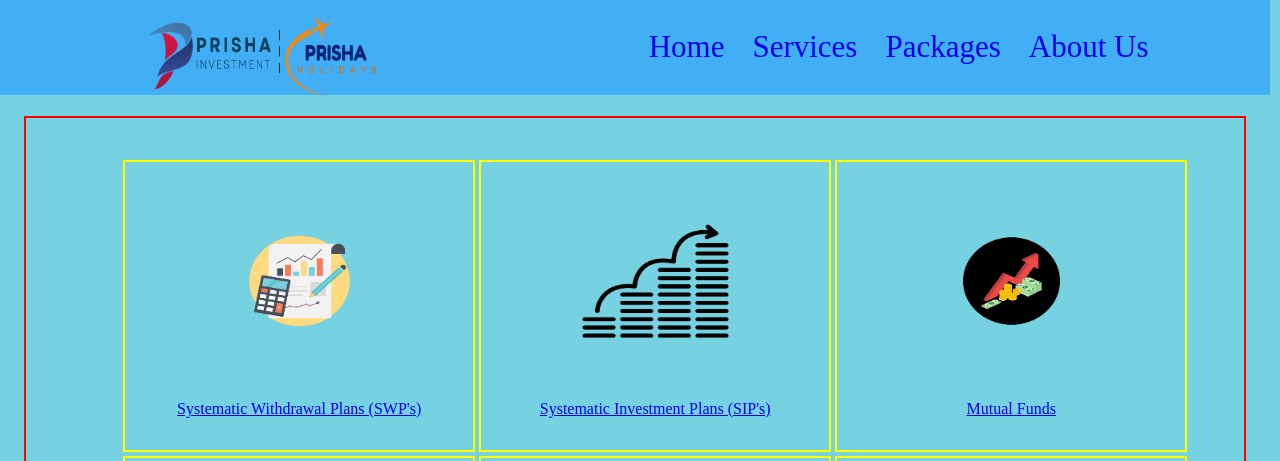
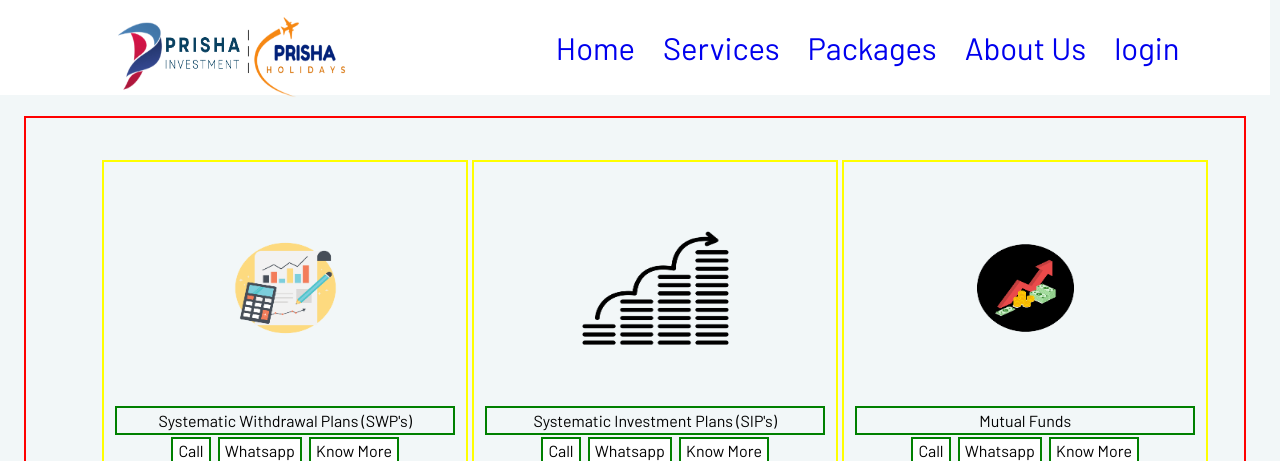
Before and after one commit to punit7-os/project-pri-inv-tra, a Django app: page /appoffin/services in a window 1280 px wide. Shown: the top 461 px of the page. Run offline with Django 4.2, Linux system fonts and the light colour scheme; data comes from the database, SQL or seed files in the repository.

Commit message:
login page added and signup, users db is not ready yet

```diff
--- a/fintra/appoffin/templates/appoffin/services.html
+++ b/fintra/appoffin/templates/appoffin/services.html
@@ -17,17 +17,31 @@
         }
         .serv_main_box{
             border:2px solid yellow;
-            height: 280px;
+            height: 348px;
             width: 340px;
             margin: 2px;
-            padding:4px;
+            padding: 11px;
             display:inline-block;
             justify-content:center;
             align-items:center;
-            text-
+
         }
-        .serv_main_box a{
-            margin:40px;
+        .serv_main_box > a{
+            display: flex;
+            justify-content: center;
+            align-items: center;
+            height: 25px;
+            border: 2px solid green;
+            text-decoration: none;
+            color: black;
+        }
+        .serv_main_box a:hover {
+            display: flex;
+            justify-content: center;
+            align-items: center;
+            height: 25px;
+            border: 2px solid green;
+            color: green;
         }
 
          .serv_main_box img{
@@ -35,6 +49,57 @@
                 width: 251px;
             height: 226px;
             }
+            .serv_main_box > a:nth-last-child(1):link, .serv_main_box > a:nth-last-child(1):visited {
+                background-color: white;
+                color: black;
+                border: 2px solid green;
+                padding: 2px 5px;
+                text-align: center;
+                text-decoration: none;
+                display: inline-block;
+                margin: 2px;
+              }
+
+              .serv_main_box > a:nth-last-child(1):hover, .serv_main_box > a:nth-last-child(1):active {
+                background-color: green;
+                color: white;
+              }
+
+              .serv_main_box > a:nth-last-child(2):link, .serv_main_box > a:nth-last-child(2):visited {
+                background-color: white;
+                color: black;
+                border: 2px solid green;
+                padding: 2px 5px;
+                text-align: center;
+                text-decoration: none;
+                display: inline-block;
+                margin: 2px;
+              }
+
+              .serv_main_box > a:nth-last-child(2):hover, .serv_main_box > a:nth-last-child(2):active {
+                background-color: green;
+                color: white;
+              }
+
+
+              .serv_main_box > a:nth-last-child(3):link, .serv_main_box > a:nth-last-child(3):visited {
+                background-color: white;
+                color: black;
+                border: 2px solid green;
+                padding: 2px 5px;
+                text-align: center;
+                text-decoration: none;
+                display: inline-block;
+                margin: 2px;
+              }
+
+              .serv_main_box > a:nth-last-child(3):hover, .serv_main_box > a:nth-last-child(3):active {
+                background-color: green;
+                color: white;
+              }
+
+
+
         {% endblock %}
 
 
@@ -51,6 +116,9 @@
                         <li class="serv_main_box">
                         <img src="/static/{{ detail.logos }}" placeholder="Service" >
                     <a href="/appoffin/know-more/{{ detail.id }}">{{ detail.service_title }}</a>
+                    <a href="#" target="_blank">Call</a>
+                    <a href="#" target="_blank">Whatsapp</a>
+                    <a href="#" target="_blank">Know More</a>
                     {% endfor %}
                     </li>
                 <!-- </div> -->
--- a/fintra/fintra/templates/base.html
+++ b/fintra/fintra/templates/base.html
@@ -1,7 +1,14 @@
 {% include 'header.html' %}
+<head>{% block head %}
+	<script>
+	 {% block script %}
+
+	console.log(1+2);
+	{% endblock %}</script>
+	  {% endblock %}
 <style type="text/css">
 	body {
-		background-color: #76d2e1;
+		background-color: #f2f7f8;
 		height: 98vh;
 		width: 98vw;
 		overflow-x: hidden;
@@ -10,6 +17,7 @@
 
 	{% endblock %}
 </style>
+</head>
 <body>
 
 {% block body %}
--- a/fintra/fintra/templates/header.html
+++ b/fintra/fintra/templates/header.html
@@ -3,15 +3,21 @@
 <head>
     <meta charset="UTF-8">
     <title>{% block title %} {% endblock %}</title>
-  <style type="text/css">
-
+    <link rel="preconnect" href="https://fonts.googleapis.com">
+    <link rel="preconnect" href="https://fonts.googleapis.com">
+    <link rel="preconnect" href="https://fonts.gstatic.com" crossorigin>
+    <link href="https://fonts.googleapis.com/css2?family=Barlow:ital,wght@0,100;0,200;0,300;0,400;0,500;0,600;0,700;0,800;0,900;1,100;1,200;1,300;1,400;1,500;1,600;1,700;1,800;1,900&family=EB+Garamond:ital@1&family=Kanit:ital,wght@0,100;0,200;0,300;0,400;0,500;0,600;0,700;0,800;0,900;1,100;1,200;1,300;1,400;1,500;1,600;1,700;1,800;1,900&display=swap" rel="stylesheet">
+     <style type="text/css">
+    *{
+        font-family: "Barlow", sans-serif;
+    }
         .main-head{
             margin: -9px -8px 8px -9px;
 
             height: 6em;
             width: auto;
             display: flex ;
-            background: #279bffa6;
+            background: hsl(0, 0%, 100%);
         }
         .list-head{
             list-style: none;
@@ -27,6 +33,17 @@
             padding: 5px;
             font-size: 31px;
             font: #331010;
+
+
+        }
+        .list-head li a:hover {
+            list-style: none;
+            margin: 9px;
+            text-decoration: none;
+            padding: 5px;
+            font-size: 31px;
+            font: #331010;
+            text-decoration: underline;
 
 
         }
@@ -68,6 +85,7 @@
             <li><a href="{% url 'services' %}">Services</a></li>
             <li><a href="{% url 'packages' %}">Packages</a></li>
             <li><a href="{% url 'about' %}">About Us</a></li>
+            <li><a href="{% url 'login' %}">login</a></li>
         </ul>
     </nav>
 </header>
--- a/fintra/fintra/urls.py
+++ b/fintra/fintra/urls.py
@@ -25,4 +25,5 @@ urlpatterns = [
     path("appoftra/", include("appoftra.urls")),
     path("admin/", admin.site.urls),
     path("", views.index),
+    path("login", views.login, name="login"),
 ] + static(settings.MEDIA_URL, document_root=settings.MEDIA_ROOT)
--- /dev/null
+++ b/fintra/requirements.txt
@@ -0,0 +1,2 @@
+Django==4.2.3
+Pillow-10.2.0
```
Also changed, not shown: fintra/appoffin/templates/appoffin/about.html (+27 -10 lines), fintra/fintra/templates/index.html (+50 -4 lines), fintra/fintra/templates/login.html (added, +129 -0 lines), fintra/fintra/views.py (+7 -1 lines), fintra/fintra/templates/signup.html (added).
